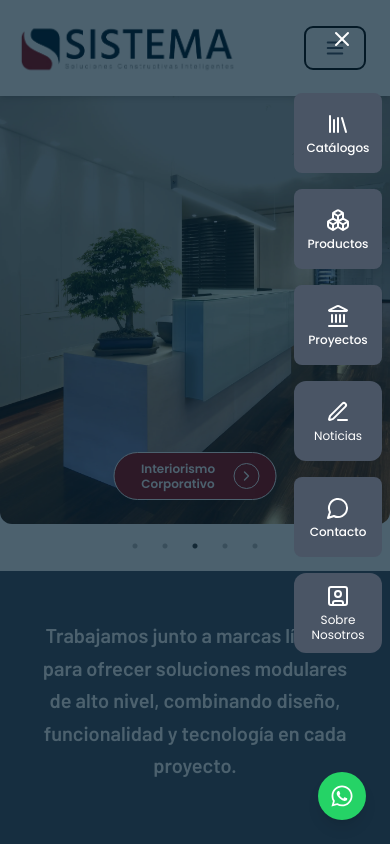
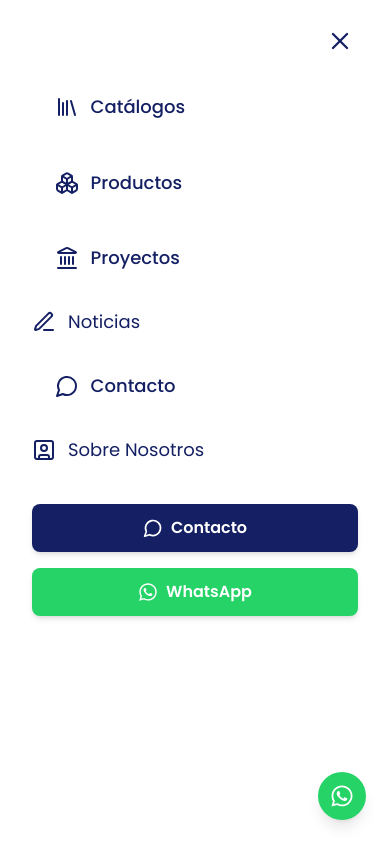
Before and after one commit to Juanith0xx/s_muebles, a React (Vite) app: page / in a window 390 px wide. Both pictures are taken after a click on the button 334 px from the left and 48 px from the top of the page. Shown: the top 844 px of the page. Built offline with nearby package versions, Linux system fonts and the light colour scheme; grey boxes are pictures that could not be loaded.

Commit message:
update menu de telefono v1

```diff
--- a/src/components/Navbar.jsx
+++ b/src/components/Navbar.jsx
@@ -9,6 +9,7 @@ Menu,
   MessageCircle,
   UserSquare,
 } from "lucide-react";
+import { FaWhatsapp } from "react-icons/fa";
 import { Link as RouterLink } from "react-router-dom";
 
 const Navbar = () => {
@@ -170,7 +171,7 @@ const menus = [
         </ul>
 
         {/* Botón móvil */}
-        <div className="md:hidden px-2">
+        <div className="md:hidden px-2 ">
           <button onClick={() => setMenuOpen(true)}>
             <Menu size={22} />
           </button>
@@ -178,28 +179,56 @@ const menus = [
       </nav>
 
       {/* Menú móvil visual con animación */}
+     {/* Menú móvil estilo lista */}
 {menuOpen && (
-  <div className="fixed top-0 left-0 w-full h-screen bg-[#011E31]/70 z-50 overflow-y-auto fade-slide-in">
+  <div className="fixed top-0 left-0 w-full h-screen bg-white z-50 overflow-y-auto fade-slide-in">
+
+    {/* Cierre */}
     <div className="flex justify-end p-4">
       <button
         onClick={() => {
           setMenuOpen(false);
           setActiveSection(null);
         }}
-        className="text-white"
+        className="text-[#142063] focus:outline-none focus:ring-0 focus:border-none"
       >
-        <X size={24} />
+        <X size={28} />
       </button>
     </div>
 
-    <div className="flex h-full">
-      {/* Submenú dinámico a la izquierda */}
-      <div className="flex-1 px-6 pt-6 text-white font-[Barlow]">
-        {activeSection && (
-          <ul className="space-y-3">
-            {menus
-              .find((menu) => menu.label === activeSection)
-              ?.items.map(([href, name, external]) => (
+    {/* Lista de navegación */}
+    <ul className="flex flex-col gap-6 px-8 text-[#142063] font-[Poppins] text-lg">
+      {menus.map((menu) => (
+        <li key={menu.label}>
+          {menu.href ? (
+            <RouterLink
+              to={menu.href}
+              onClick={() => setMenuOpen(false)}
+              className="flex items-center gap-3 text-[#142063] hover:font-semibold transition focus:outline-none focus:ring-0 focus:border-none"
+            >
+              {menu.icon}
+              {menu.label}
+            </RouterLink>
+          ) : (
+            <>
+              <button
+                onClick={() => handleSectionClick(menu)}
+                className={`flex items-center w-full gap-3 px-3 py-2 rounded-md transition-all
+                  focus:outline-none focus:ring-0 focus:border-none
+                  ${
+                    activeSection === menu.label
+                      ? "border border-[#142063] text-[#142063] font-semibold"
+                      : "text-[#142063] hover:text-[#142063] hover:font-semibold"
+                  }`}
+              >
+                {menu.icon}
+                {menu.label}
+              </button>
+
+              {/* Submenú */}
+              {activeSection === menu.label && menu.items && (
+                <ul className="ml-10 mt-2 flex flex-col gap-3 text-base !bg-grey-500 !text-white rounded-lg p-3 ">
+                  {menu.items.map(([href, name, external]) => (
                     <li key={name}>
                       {external ? (
                         <a
@@ -207,7 +236,7 @@ const menus = [
                           target="_blank"
                           rel="noopener noreferrer"
                           onClick={() => setMenuOpen(false)}
-                      className="block px-2 py-1 hover:underline font-semibold"
+                          className="hover:underline text-[#142063] focus:outline-none focus:ring-0 focus:border-none"
                         >
                           {name}
                         </a>
@@ -215,7 +244,7 @@ const menus = [
                         <RouterLink
                           to={href}
                           onClick={() => setMenuOpen(false)}
-                      className="block px-2 py-1 hover:underline font-semibold"
+                          className="hover:underline text-[#142063] focus:outline-none focus:ring-0 focus:border-none"
                         >
                           {name}
                         </RouterLink>
@@ -224,45 +253,34 @@ const menus = [
                   ))}
                 </ul>
               )}
+            </>
+          )}
+        </li>
+      ))}
+    </ul>
+
+    {/* Botones inferiores */}
+    <div className="flex flex-col gap-4 px-8 mt-10 pb-8">
+      <RouterLink
+        to="/contacto/contact"
+        onClick={() => setMenuOpen(false)}
+        className="flex items-center justify-center gap-2 bg-[#142063] text-white font-semibold py-3 rounded-lg shadow-md hover:bg-[#0f1a52] transition focus:outline-none focus:ring-0 focus:border-none"
+      >
+        <MessageCircle size={20} />
+        Contacto
+      </RouterLink>
+
+      <a
+        href="https://wa.me/56992319956"
+        target="_blank"
+        rel="noopener noreferrer"
+        className="flex items-center justify-center gap-2 bg-[#25D366] text-white font-semibold py-3 rounded-lg shadow-md hover:bg-green-600 transition focus:outline-none focus:ring-0 focus:border-none"
+      >
+        <FaWhatsapp alt="WhatsApp" className="h-5 w-5" />
+        WhatsApp
+      </a>
     </div>
 
-      {/* Íconos laterales a la derecha con nombres */}
-      <div className="flex flex-col gap-4 w-24 items-center pt-4 pr-2">
-        {menus.map((menu) =>
-  menu.href ? (
-    <RouterLink
-      key={menu.label}
-      to={menu.href}
-      onClick={() => {
-        setMenuOpen(false);
-        setActiveSection(null);
-      }}
-      className={`w-full h-20 flex flex-col items-center justify-center rounded-xl bg-gray-600 hover:bg-red-500 transition ${
-        activeSection === menu.label ? "ring-2 ring-white" : ""
-      }`}
-    >
-      <div className="text-white">{menu.icon}</div>
-      <span className="text-white text-xs mt-1 text-center leading-tight">
-        {menu.label}
-      </span>
-    </RouterLink>
-  ) : (
-    <button
-      key={menu.label}
-      onClick={() => handleSectionClick(menu)}
-      className={`w-full h-20 flex flex-col items-center justify-center rounded-xl bg-gray-600 hover:bg-red-500 transition ${
-        activeSection === menu.label ? "ring-2 ring-white" : ""
-      }`}
-    >
-      <div className="text-white">{menu.icon}</div>
-      <span className="text-white text-xs mt-1 text-center leading-tight">
-        {menu.label}
-      </span>
-    </button>
-  )
-)}
-      </div>
-    </div>
   </div>
 )}
 
```
Lines whose indentation alone changed are shown as unchanged.
